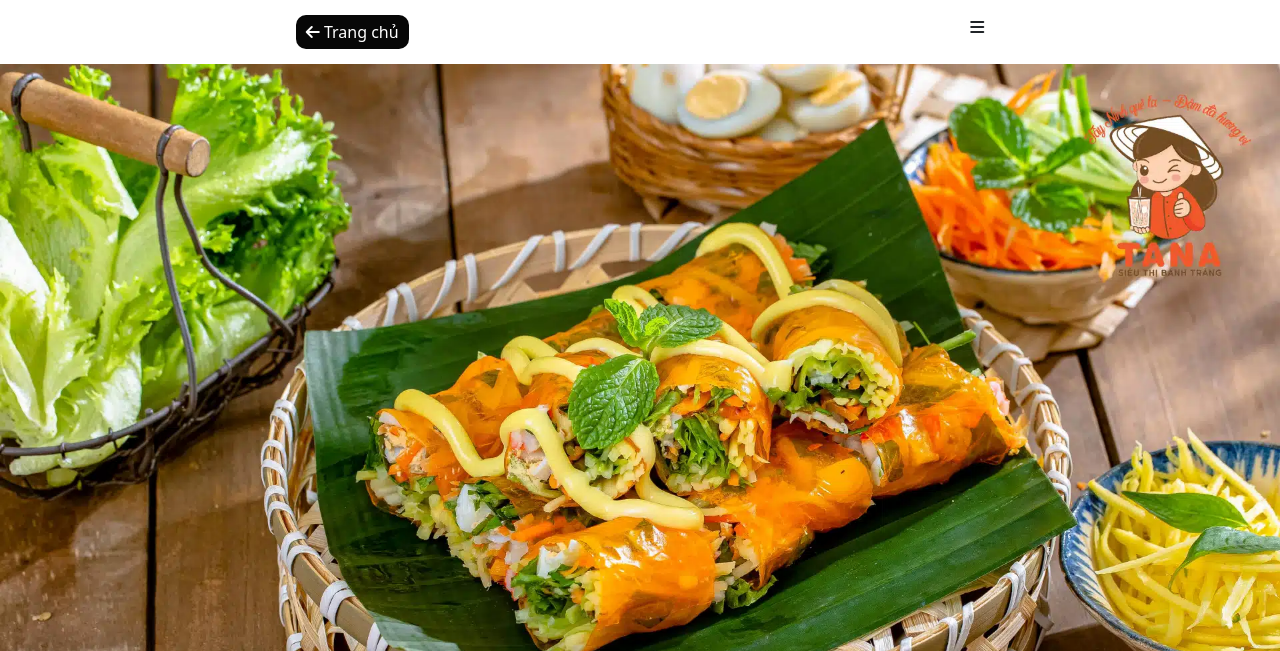
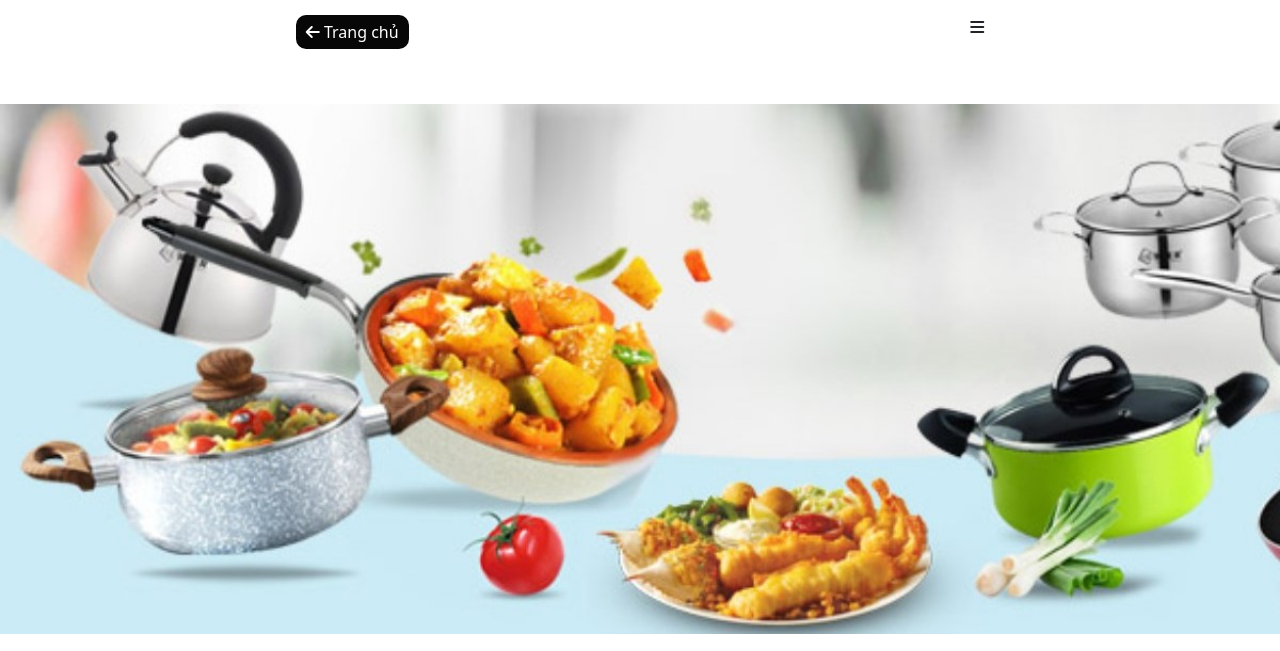
Before and after one commit to Positive1999/TTHuong, a plain HTML site: page DoAn.html in a window 1280 px wide. Shown: the top 651 px of the page. Drawn offline with nearby package versions, Linux system fonts and the light colour scheme.

```diff
--- a/DoAn.html
+++ b/DoAn.html
@@ -27,9 +27,10 @@
 
         </div>
     </div>
-<div class="banner">
-    <img style="width:100%" src="/img/doAn/bannerDoAn.jpg" alt="">
-</div>
+    <div class="banner-do-dung" >
+        <img style="width: 100%; margin:40px 0 20px 0;" src="img/doDung/bannerDoDung.jpg" alt="">
+    </div>
+    <!-- het banner  -->
     <h2 class="tieuDePageDoAn">Đồ ăn </h2>
 
     <div class="cacsp">
```
